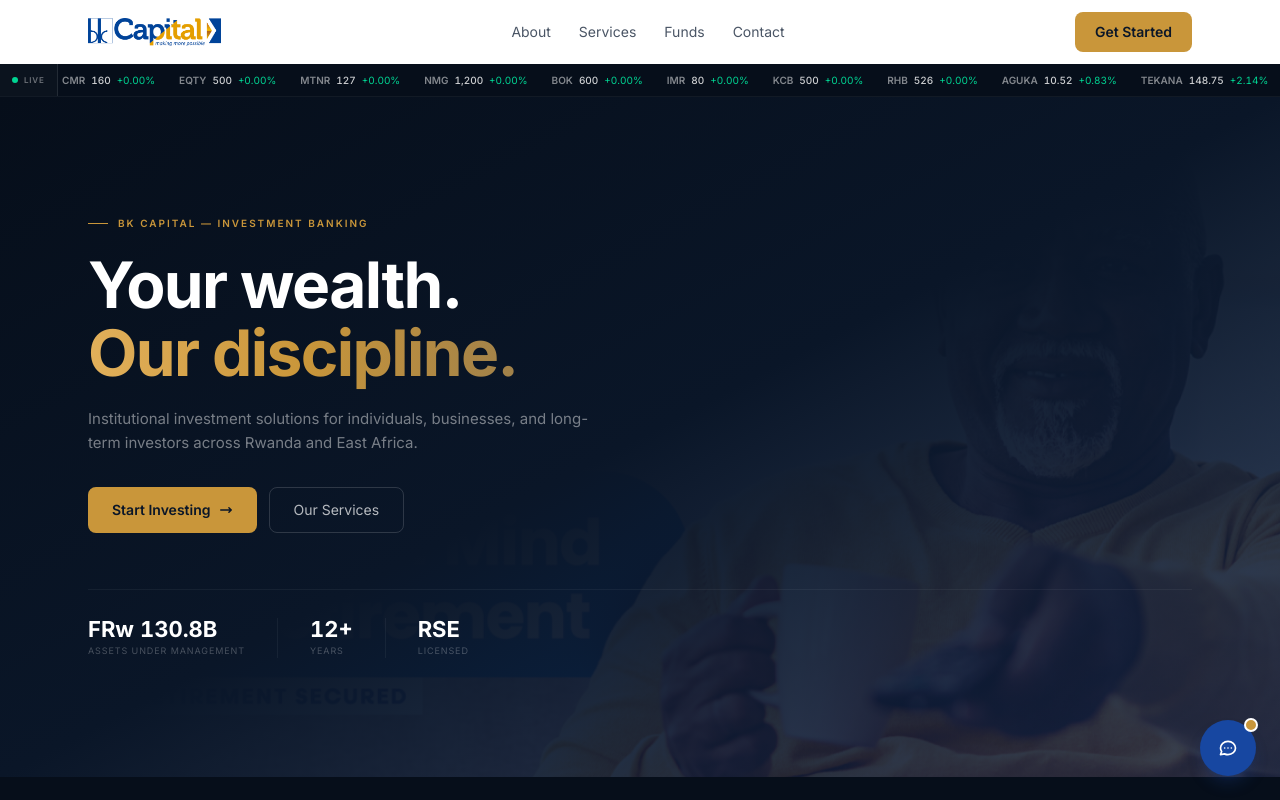
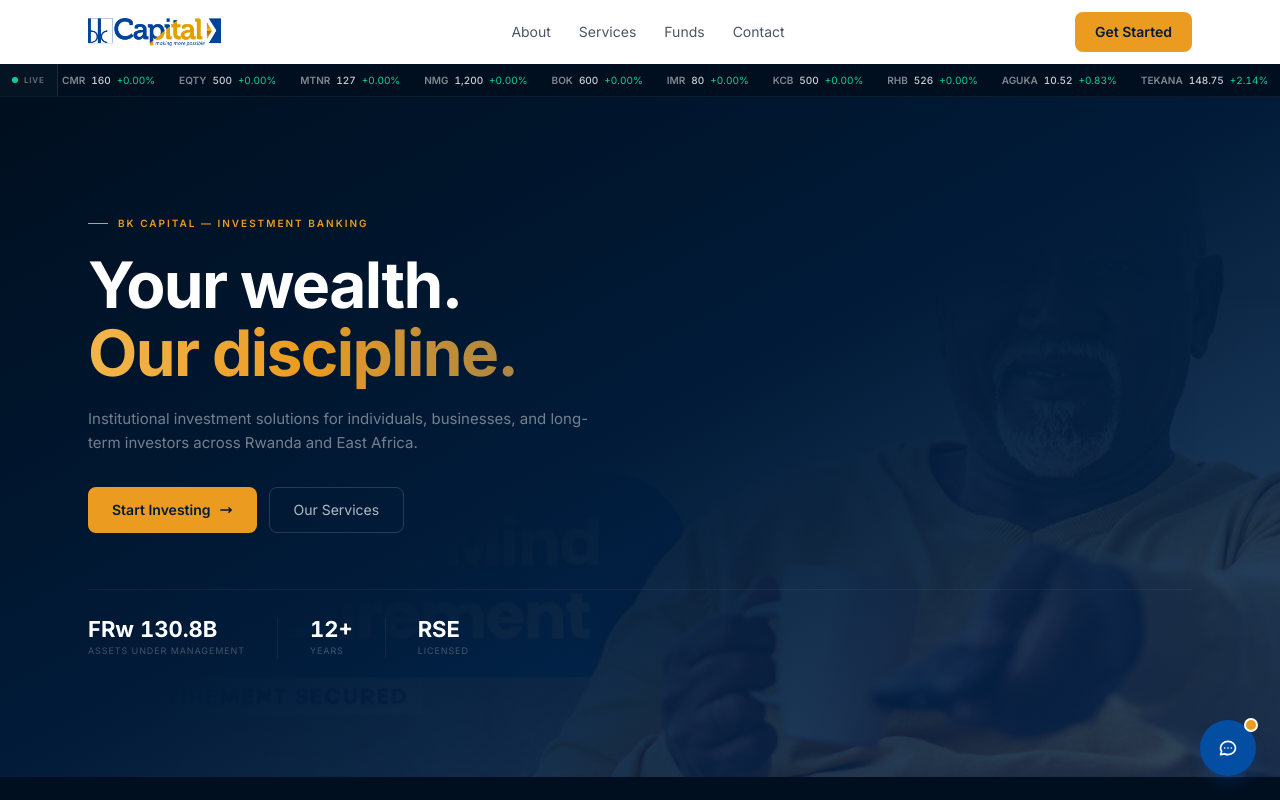
Before and after one commit to Rudasingwa-kevin/bk-capital-redesign-concept, a Next.js app: page / in a window 1280 px wide. Shown: the top 800 px of the page. Built offline with nearby package versions, Linux system fonts and the light colour scheme.

Commit message:
feat: initialize global styles with Tailwind configuration and base design tokens

```diff
--- a/src/app/globals.css
+++ b/src/app/globals.css
@@ -2,13 +2,13 @@
 
 @theme inline {
   --font-sans: "Inter", system-ui, -apple-system, sans-serif;
-  --color-navy: #0A1628;
-  --color-navy-deep: #060E1A;
-  --color-blue: #1747A1;
-  --color-blue-light: #3B6FD4;
-  --color-gold: #C9963A;
-  --color-gold-light: #E2B05A;
-  --color-surface: #F7F8FA;
+  --color-navy: #011B39;
+  --color-navy-deep: #000F1F;
+  --color-blue: #034EA2;
+  --color-blue-light: #2A6FC4;
+  --color-gold: #EB9C20;
+  --color-gold-light: #F2B64A;
+  --color-surface: #F4F5F8;
   --color-border: #E2E8F0;
 }
 
```
